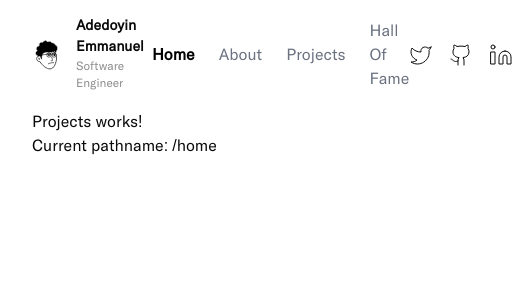
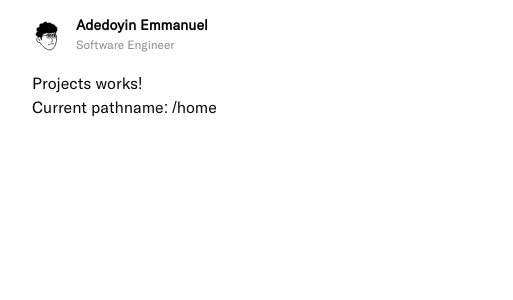
Before and after one commit to Adedoyin-Emmanuel/adedoyinemmanuel.dev, a Next.js app: page / in a window 390 px wide. Shown: the top 300 px of the page, 513 px wide, since content can reach past the window. Built offline with nearby package versions, Linux system fonts and the light colour scheme.

Commit message:
feat: added vaul

```diff
--- a/app/components/navbar/index.tsx
+++ b/app/components/navbar/index.tsx
@@ -24,7 +24,7 @@ const Navbar = () => {
         </div>
       </div>
 
-      <section className="w-full flex items-center justify-center gap-6">
+      <section className="w-full hidden lg:flex items-center justify-center gap-6 ">
         <Link
           href="/"
           className={`${
@@ -59,7 +59,7 @@ const Navbar = () => {
         </Link>
       </section>
 
-      <section className="w-full flex items-center justify-end gap-4">
+      <section className="w-full hidden lg:flex items-center justify-end gap-4">
         <Link href="https://twitter.com">
           <Twitter
             strokeWidth={1}
--- a/package.json
+++ b/package.json
@@ -19,7 +19,8 @@
     "react": "^18",
     "react-dom": "^18",
     "tailwind-merge": "^2.5.3",
-    "tailwindcss-animate": "^1.0.7"
+    "tailwindcss-animate": "^1.0.7",
+    "vaul": "^1.0.0"
   },
   "devDependencies": {
     "typescript": "^5",
```
Also changed, not shown: 1 other file (tests, documents, lock files or other folders).
